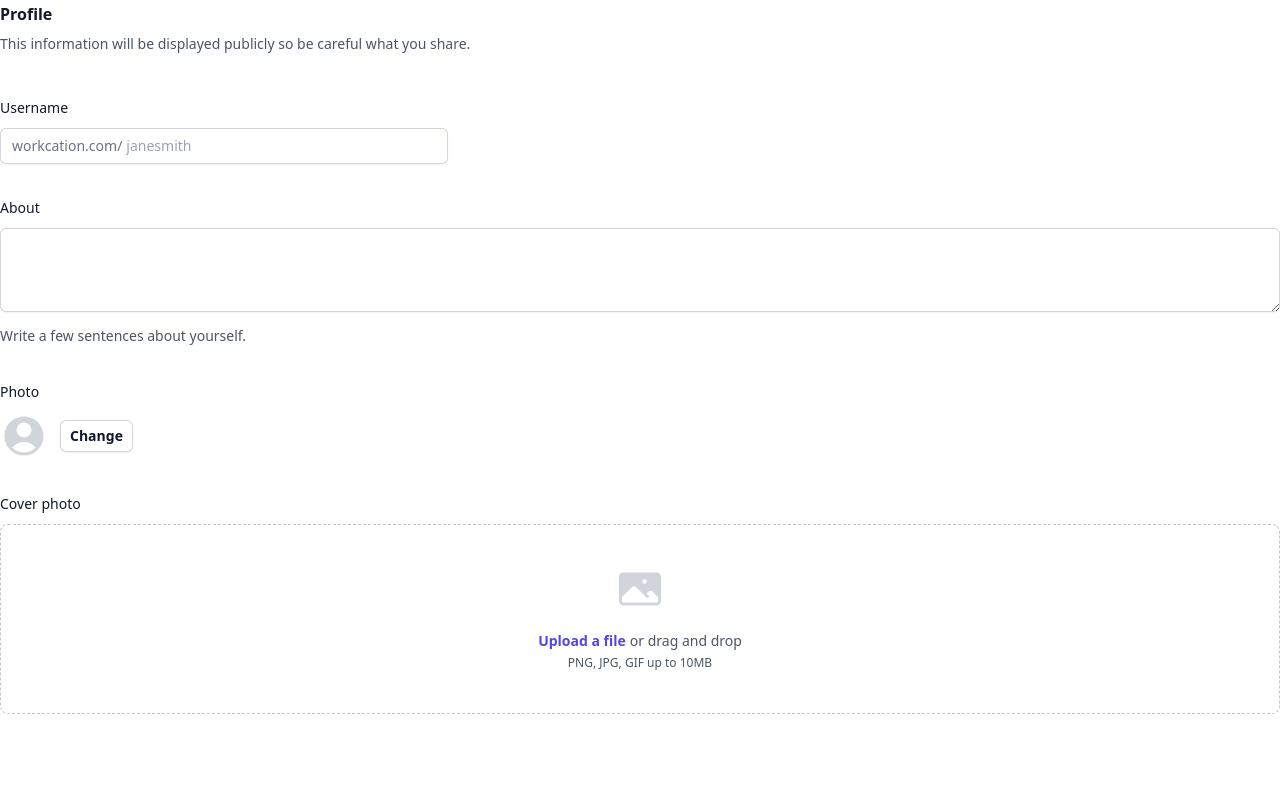
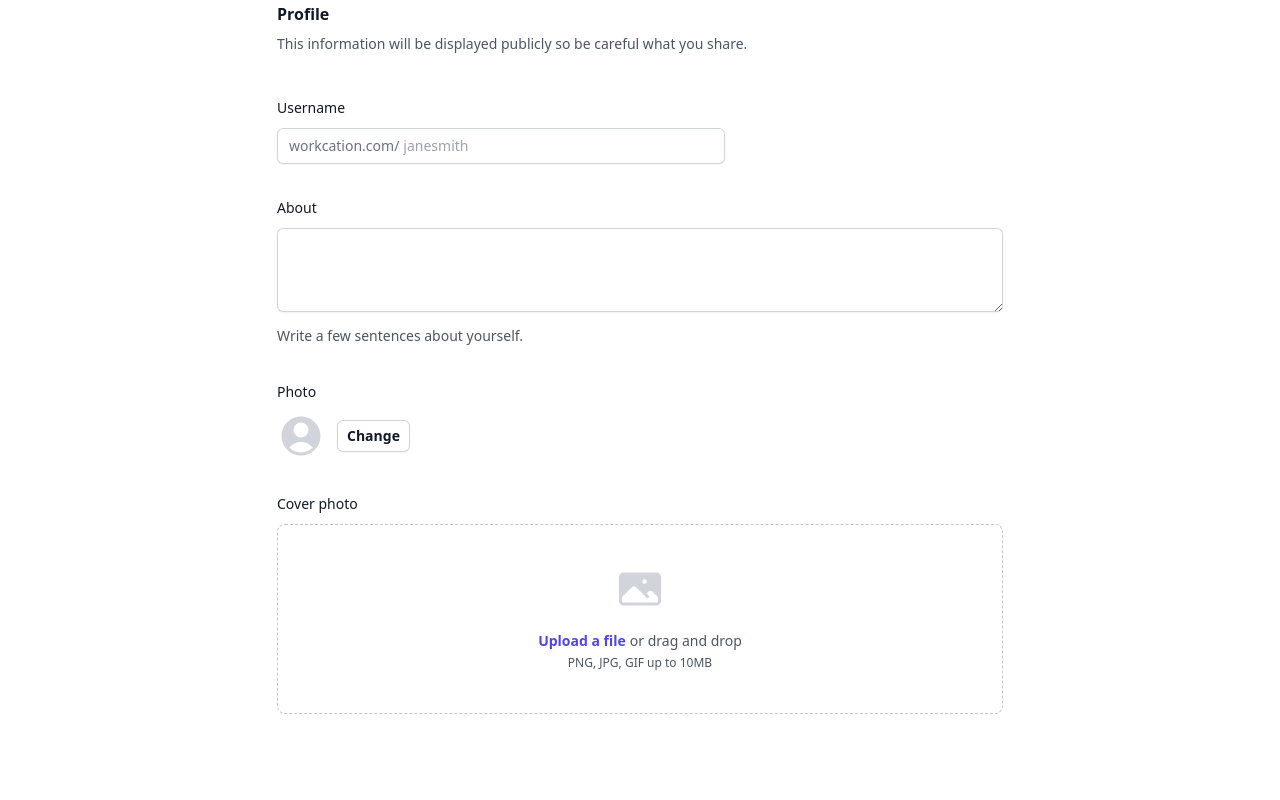
Before and after one commit to Swastik2000/MedBridge, a Next.js app: page /sellerPage in a window 1280 px wide. Shown: the top 800 px of the page. Built offline with nearby package versions, Linux system fonts and the light colour scheme.

Commit message:
centred seller page

```diff
--- a/pages/sellerPage.js
+++ b/pages/sellerPage.js
@@ -2,7 +2,7 @@
 export default function sellerPage() {
   return (
     <>
-   <div>
+   <div className="flex flex-wrap max-w-7xl gap-x-4 gap-y-6 justify-center ">
   <form>
     <div className="space-y-12">
       <div className="border-b border-gray-900/10 pb-12">
--- a/public/style.css
+++ b/public/style.css
@@ -849,6 +849,10 @@ select {
   width: 100%;
 }
 
+.max-w-7xl {
+  max-width: 80rem;
+}
+
 .max-w-md {
   max-width: 28rem;
 }
@@ -895,6 +899,10 @@ select {
   flex-direction: column;
 }
 
+.flex-wrap {
+  flex-wrap: wrap;
+}
+
 .items-center {
   align-items: center;
 }
@@ -940,6 +948,11 @@ select {
        column-gap: 0.75rem;
 }
 
+.gap-x-4 {
+  -moz-column-gap: 1rem;
+       column-gap: 1rem;
+}
+
 .gap-x-6 {
   -moz-column-gap: 1.5rem;
        column-gap: 1.5rem;
@@ -947,6 +960,10 @@ select {
 
 .gap-y-10 {
   row-gap: 2.5rem;
+}
+
+.gap-y-6 {
+  row-gap: 1.5rem;
 }
 
 .gap-y-8 {
```
